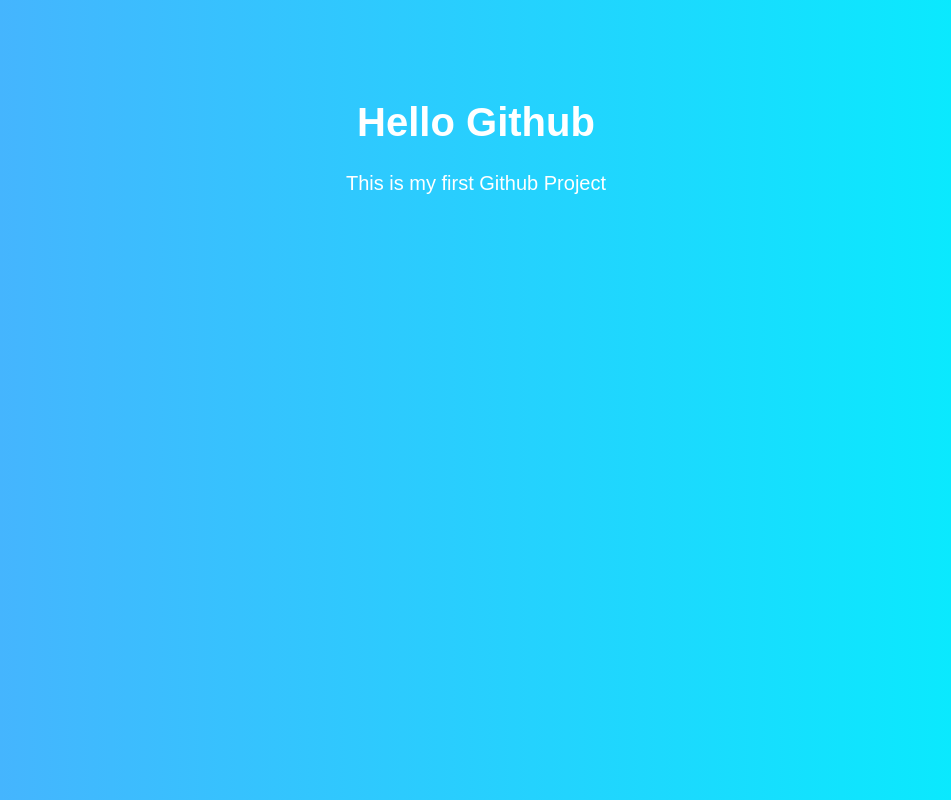
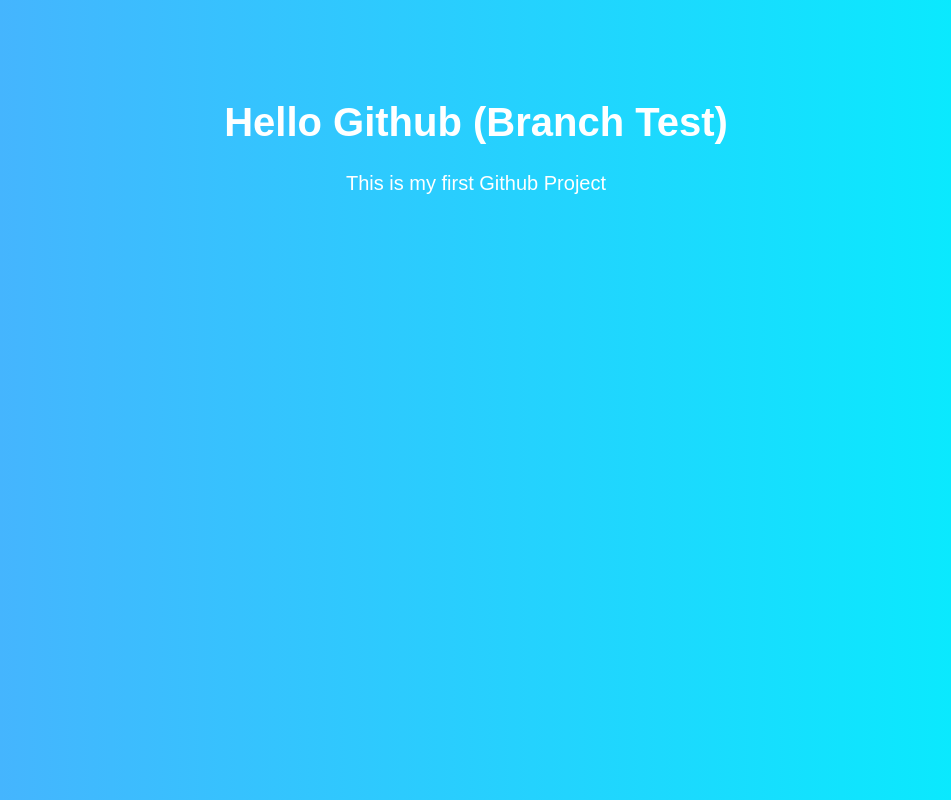
Before and after one commit to Arjuna-21/my-first-project, a plain HTML site: page index.html in a window 1280 px wide. Shown: the whole page, without its empty margins (164-1115 px from the left). Drawn offline with Linux system fonts and the light colour scheme.

Commit message:
Update index.html

```diff
--- a/index.html
+++ b/index.html
@@ -19,7 +19,7 @@
   </style>
 </head>
 <body>
-<h1>Hello Github</h1>
+<h1>Hello Github (Branch Test) </h1>
 <p>This is my first Github Project</p>
 </body>
 </html>
```
